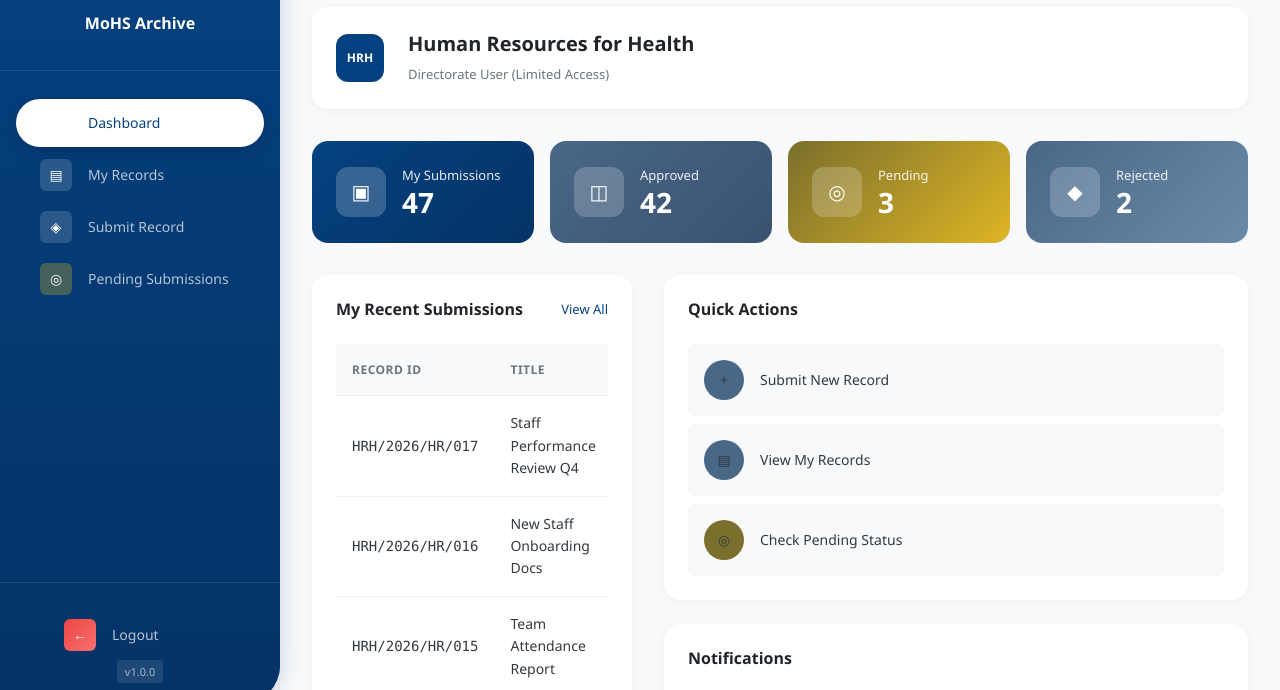
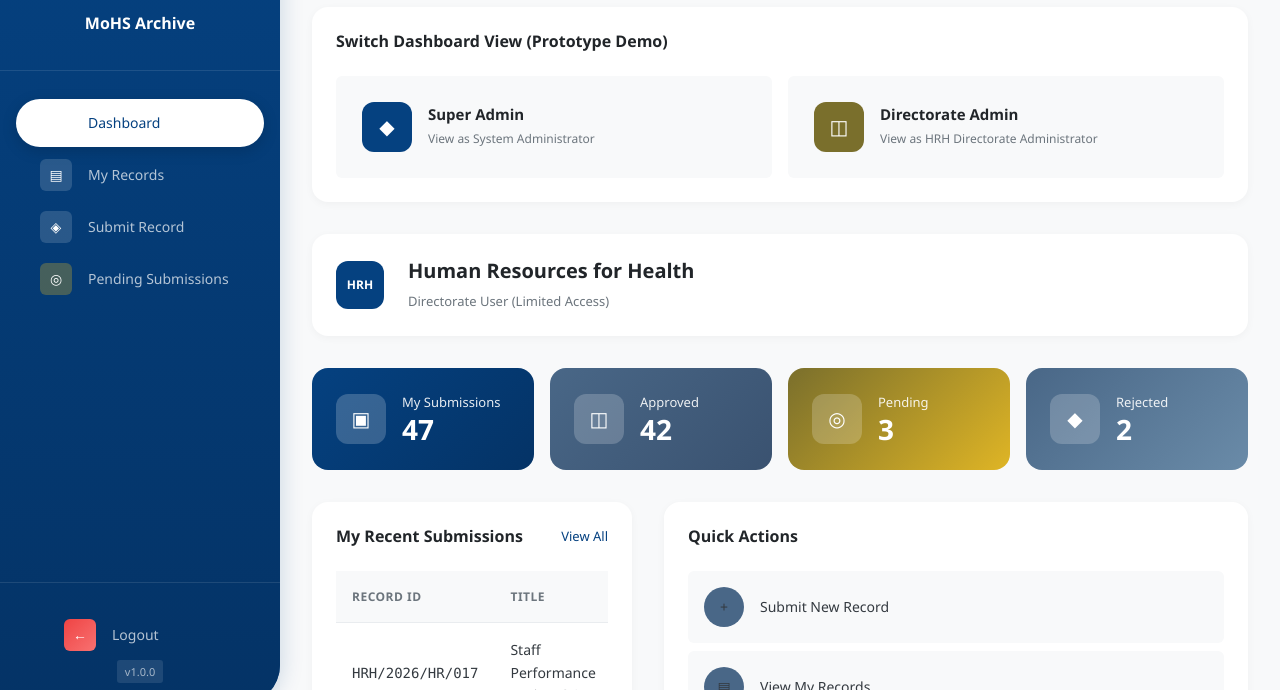
Before and after one commit to Malaikamadi/MOH-Archiving-System, a plain HTML site: page dashboard-directorate-user.html in a window 1280 px wide. Shown: the part 95-785 px from the top of the page. Drawn offline with Linux system fonts and the light colour scheme.

Commit message:
feat: Add prototype demo links for switching dashboard views to user and admin dashboards.

```diff
--- a/dashboard-directorate-user.html
+++ b/dashboard-directorate-user.html
@@ -73,6 +73,29 @@
 
             <!-- MAIN CONTENT -->
             <main class="main-content modern">
+                <!-- Demo Links Section -->
+                <section class="demo-links-section">
+                    <div class="modern-card-header">
+                        <h3>Switch Dashboard View (Prototype Demo)</h3>
+                    </div>
+                    <div class="demo-links-grid">
+                        <a href="dashboard-super-admin.html" class="demo-link-card">
+                            <div class="demo-link-icon blue">◆</div>
+                            <div class="demo-link-info">
+                                <h4>Super Admin</h4>
+                                <p>View as System Administrator</p>
+                            </div>
+                        </a>
+                        <a href="dashboard-directorate-admin.html" class="demo-link-card">
+                            <div class="demo-link-icon gold">◫</div>
+                            <div class="demo-link-info">
+                                <h4>Directorate Admin</h4>
+                                <p>View as HRH Directorate Administrator</p>
+                            </div>
+                        </a>
+                    </div>
+                </section>
+
                 <!-- Directorate Badge -->
                 <div class="directorate-badge">
                     <span class="dir-badge blue">HRH</span>
```
Also changed, not shown: dashboard-directorate-admin.html (+23 -0 lines).
